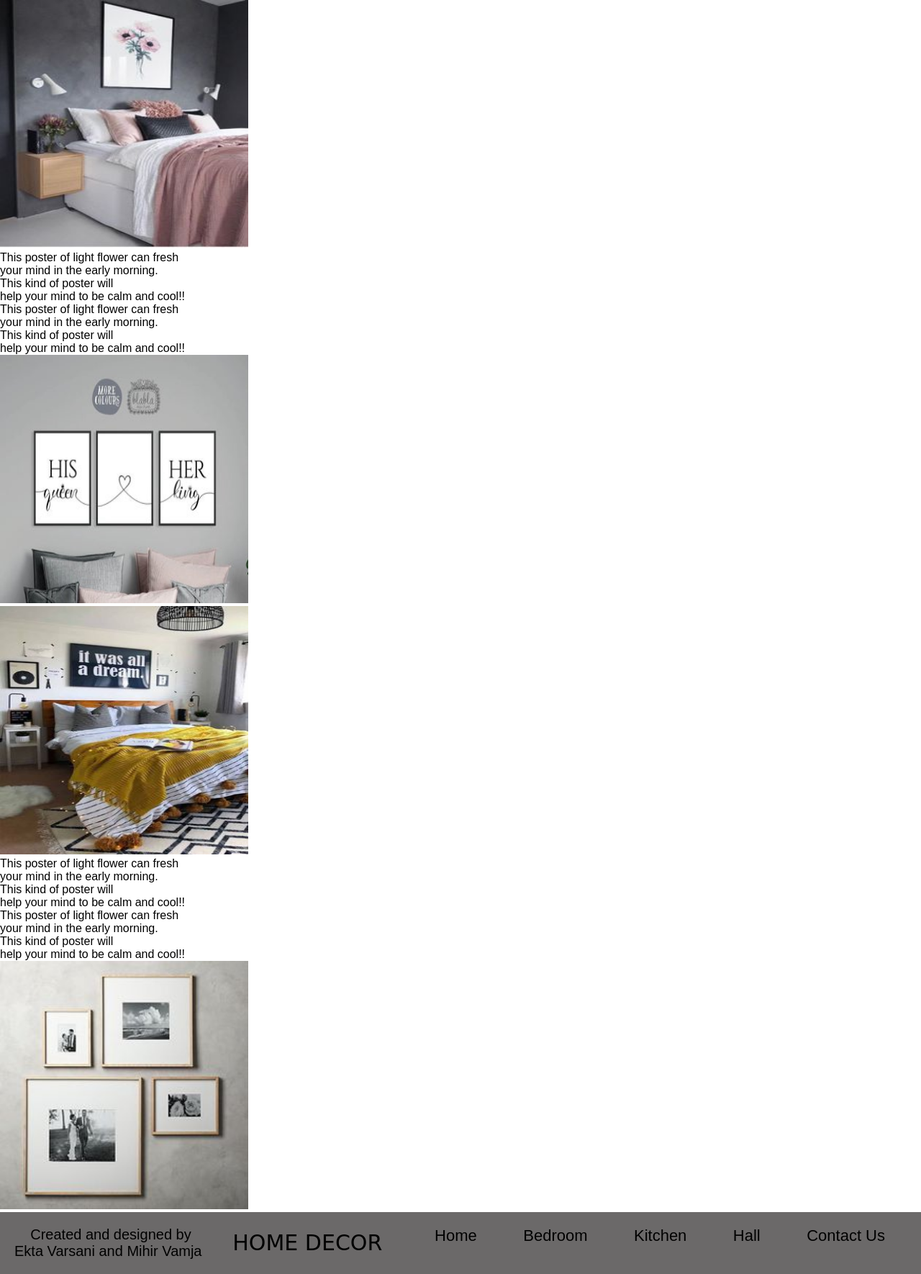
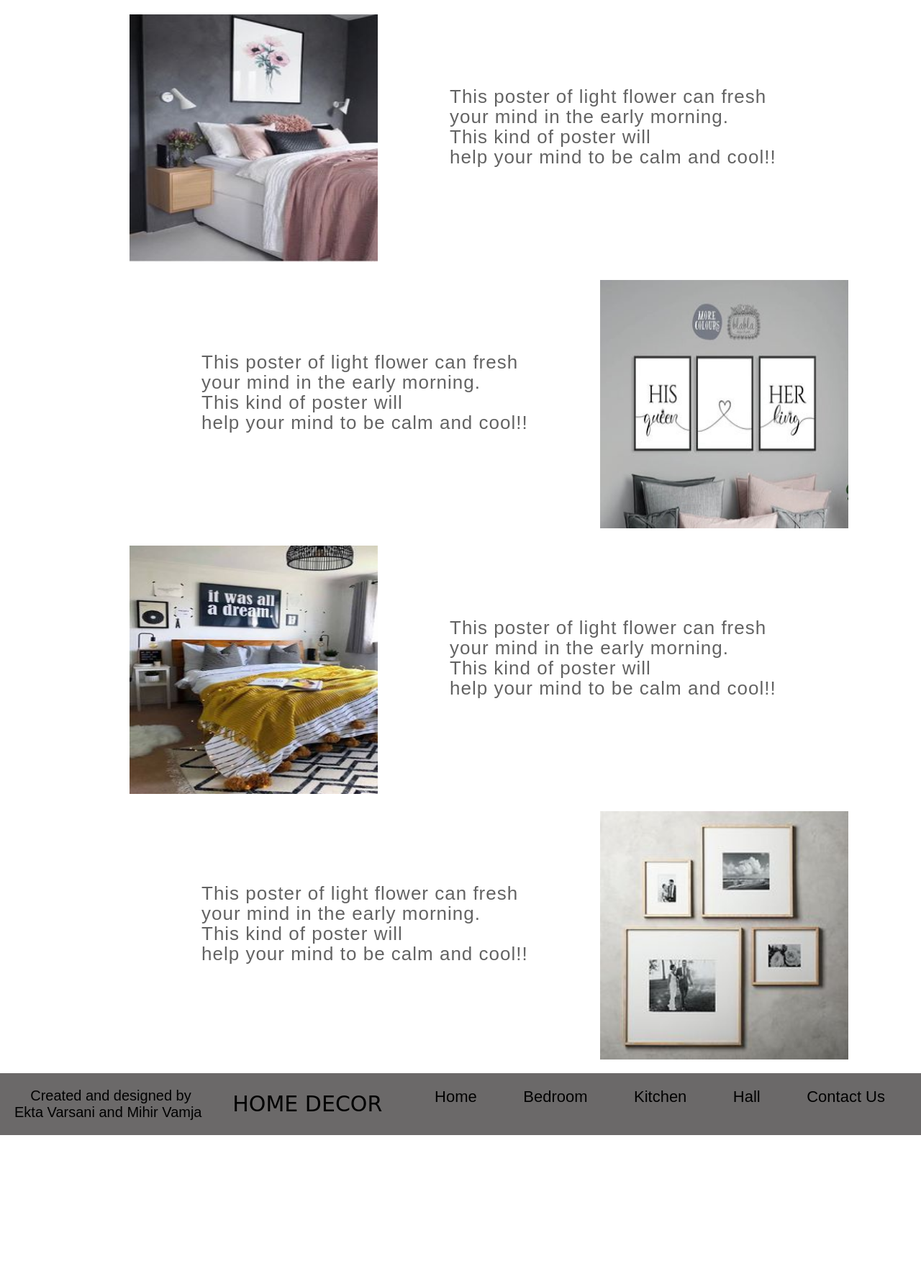
Before and after one commit to Ekta-Varsani/php, a PHP site: page /bedroom.html in a window 1280 px wide. Shown: the part 89-1859 px from the top of the page at 72% size. After the commit the page ends 1666 px from the top, so only its background shows below. Run offline with PHP 8.4, Linux system fonts and the light colour scheme.

Commit message:
bedroom file Changes

```diff
--- a/Home decore/css/style.css
+++ b/Home decore/css/style.css
@@ -71,8 +71,47 @@ body {
 	text-decoration: none;
 }
 
+
 /* bedroom */
 
+
+.bedroom_row{
+  margin-left: 180PX;
+  margin-bottom: 15px;
+  margin-top: 20px;
+
+
+}
+
+.sub_row {
+display: -webkit-box;
+display: -ms-flexbox;
+display: flex;
+-ms-flex-wrap: wrap;
+flex-wrap: wrap;
+vertical-align: 10em;
+/* padding-top: 50px; */
+
+
+}
+.grid1{
+padding-top: 100px;
+margin-left: 100px;
+ padding-right: 100px;
+}
+.grid1 p {
+
+  font-size: 26px;
+  letter-spacing: 1px;
+  color: #636363;
+  line-height: 28px;
+
+}
+
+/* .container-1{
+  width: 100%;
+  background-color: #333;
+}
 .bimage-1 {
     margin-top: 25px;
     margin-left: 250px;
@@ -176,7 +215,8 @@ body {
   margin-left: 250px;
   font-size: 25px;
   font-family: 'Lucida Sans', 'Lucida Sans Regular', 'Lucida Grande', 'Lucida Sans Unicode', Geneva, Verdana, sans-serif;
-}
+} */
+
 
 /* contact us */
 
```
